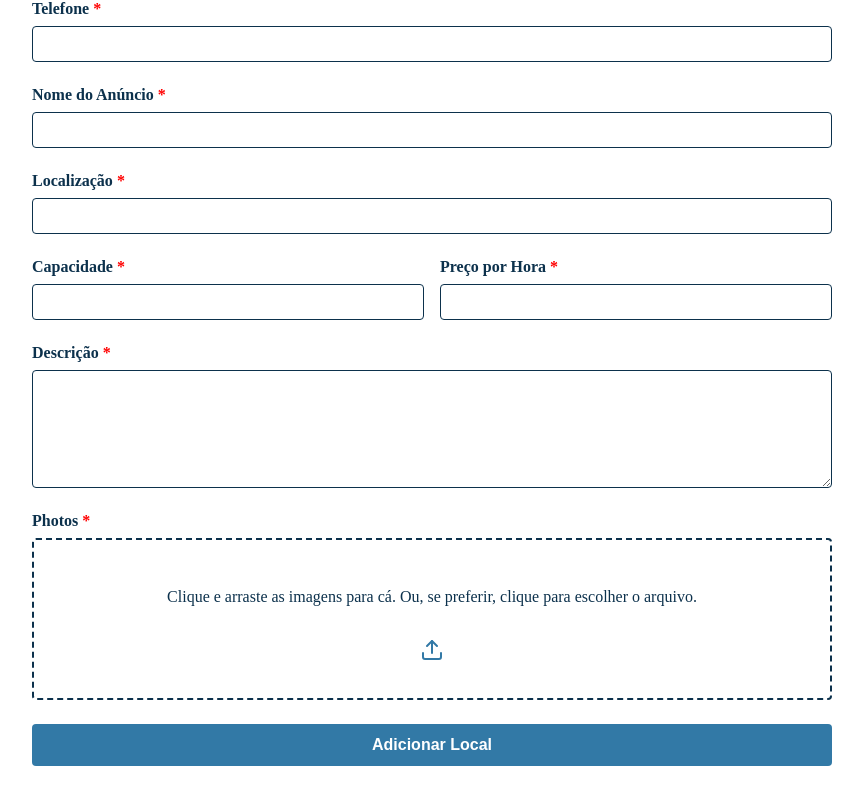
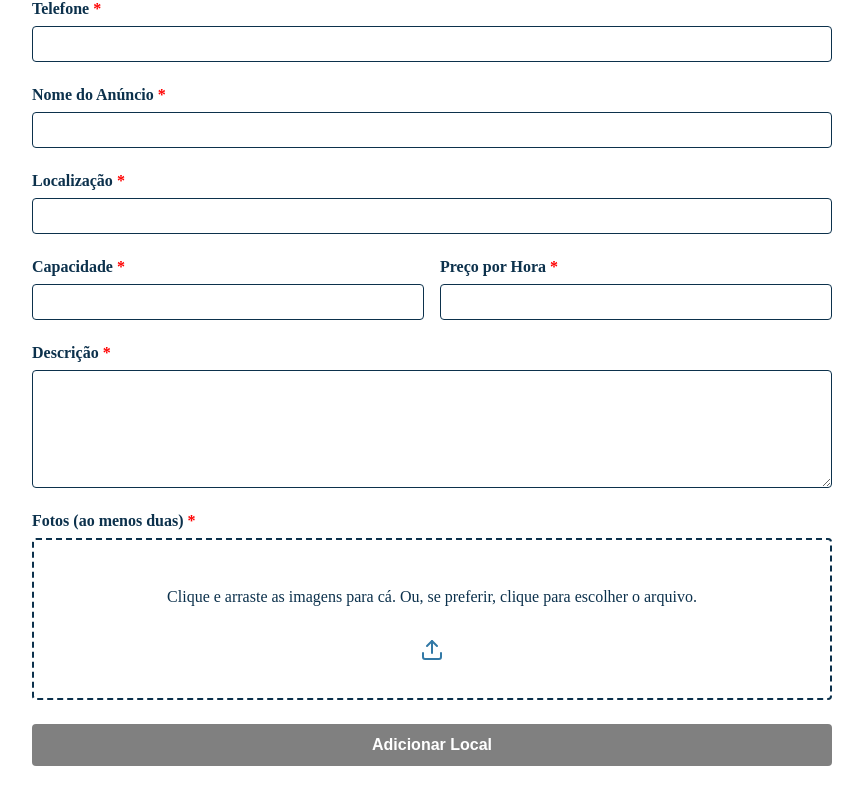
Before and after one commit to VBS1998/IZYPlace-web-app, a Next.js app in the folder ui/: page /publish in a window 1280 px wide. Shown: the part 448-1252 px from the top of the page, without its empty margins (208-1071 px from the left). Built offline with nearby package versions, Linux system fonts and the light colour scheme.

Commit message:
adjusting ui

```diff
--- a/ui/src/app/listingDetails/[id]/page.tsx
+++ b/ui/src/app/listingDetails/[id]/page.tsx
@@ -46,17 +46,17 @@ export default function ListingDetails({ params }: {params: Promise<{ id: string
                     <h1 className={styles.title}>{listing.name}</h1>
                     <div className={styles.locationCapacity}>
                         <p className={styles.location}><MapPin size={18} /> {listing.location}</p>
-                        <p className={styles.capacity}><Users size={18} />Capacity: {listing.capacity} people</p>
+                        <p className={styles.capacity}><Users size={18} />Capacidade: {listing.capacity} pessoas</p>
                     </div>
                     <p className={styles.description}>{listing.description}</p>
                     <div className={styles.details}>
                         <div className={styles.detailItem}>
                             <DollarSign size={18} />
-                            <span>Price: ${listing.pricePerHour}/hour</span>
+                            <span>Preço: R${listing.pricePerHour}/hora</span>
                         </div>
                     </div>
 
-                    <button onClick={onBookNow} className={styles.bookButton}>Book Now</button>
+                    <button onClick={onBookNow} className={styles.bookButton}>Reservar</button>
                 </div>
             </main>
 
--- a/ui/src/app/publish/PublishPage.module.css
+++ b/ui/src/app/publish/PublishPage.module.css
@@ -67,3 +67,7 @@
   .submitButton:hover {
     background-color: #0A3F66;
   }
+
+  .submitButton:disabled {
+    background-color: grey;
+  }
--- a/ui/src/app/publish/page.tsx
+++ b/ui/src/app/publish/page.tsx
@@ -10,6 +10,7 @@ import DropzoneComponent, { DropzoneComponentHandle } from '@/components/dropzon
 const PublishPage = () => {
     const DropzoneComponentRef = useRef<DropzoneComponentHandle>(null)
     const [uploadProgress, setUploadProgress] = useState(0)
+    const [photosTotal, setPhotosTotal] = useState(0)
 
     const [listingData, setListingData] = useState({
         name: '',
@@ -34,6 +35,10 @@ const PublishPage = () => {
 
     const handleUploadProgress = (progress: number) => {
         setUploadProgress(progress)
+    }
+
+    const handlePhotosTotalChanged = (total: number) => {
+        setPhotosTotal(total)
     }
 
     const redStar = (<label style={{color: "red"}}>*</ label>)
@@ -159,10 +164,11 @@ const PublishPage = () => {
                         />
                     </div>
                     <div className={styles.formGroup}>
-                    <label>Photos {redStar}</label>
-                    <DropzoneComponent ref={DropzoneComponentRef} onUploadProgress={handleUploadProgress}/>
+                        <label>Fotos (ao menos duas) {redStar}</label>
+                        <DropzoneComponent ref={DropzoneComponentRef} onUploadProgress={handleUploadProgress} onPhotosTotalChanged={handlePhotosTotalChanged}/>
                     </div>
-                <button type="submit" className={styles.submitButton}>Adicionar Local</button>
+                    {uploadProgress != 0 ? <>{uploadProgress}</> : <></>}
+                    <button type="submit" className={styles.submitButton} disabled={photosTotal < 2}>Adicionar Local</button>
                 </form>
             </main>
         </div>
--- a/ui/src/components/dropzone/dropzone.tsx
+++ b/ui/src/components/dropzone/dropzone.tsx
@@ -1,6 +1,6 @@
 import { Upload, X } from 'lucide-react'
 import styles from './Dropzone.module.css'
-import { FC, forwardRef, useImperativeHandle, useState } from 'react'
+import { forwardRef, useEffect, useImperativeHandle, useState } from 'react'
 import { useDropzone } from 'react-dropzone'
 import { postImage } from '@/api/requests/images';
 
@@ -10,10 +10,11 @@ export interface DropzoneComponentHandle {
 
 interface DropzoneComponentProps {
     onUploadProgress?: (progress: number) => void;
+    onPhotosTotalChanged?: (num: number) => void
 }
 
 
-const DropzoneComponent = forwardRef<DropzoneComponentHandle, DropzoneComponentProps>(({ onUploadProgress }, ref) => {
+const DropzoneComponent = forwardRef<DropzoneComponentHandle, DropzoneComponentProps>(({ onUploadProgress, onPhotosTotalChanged }, ref) => {
 
     const [photos, setPhotos] = useState<File[]>([])
     const [uploading, setUploading] = useState(false)
@@ -69,6 +70,9 @@ const DropzoneComponent = forwardRef<DropzoneComponentHandle, DropzoneComponentP
         uploadImages,
     }));
 
+    useEffect(() => {
+        onPhotosTotalChanged?.(photos.length)
+    }, [photos.length]);
 
     return (
         <div>
```
Lines whose indentation alone changed are shown as unchanged.
